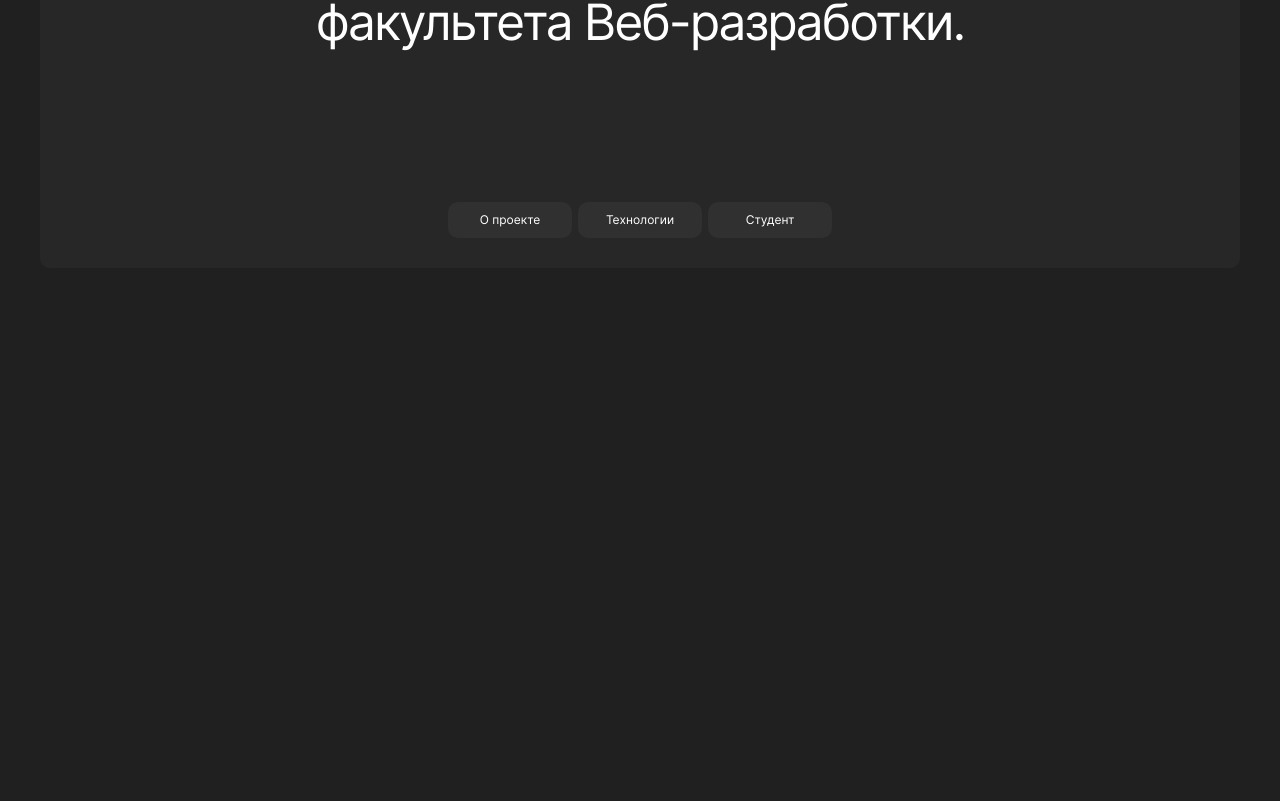
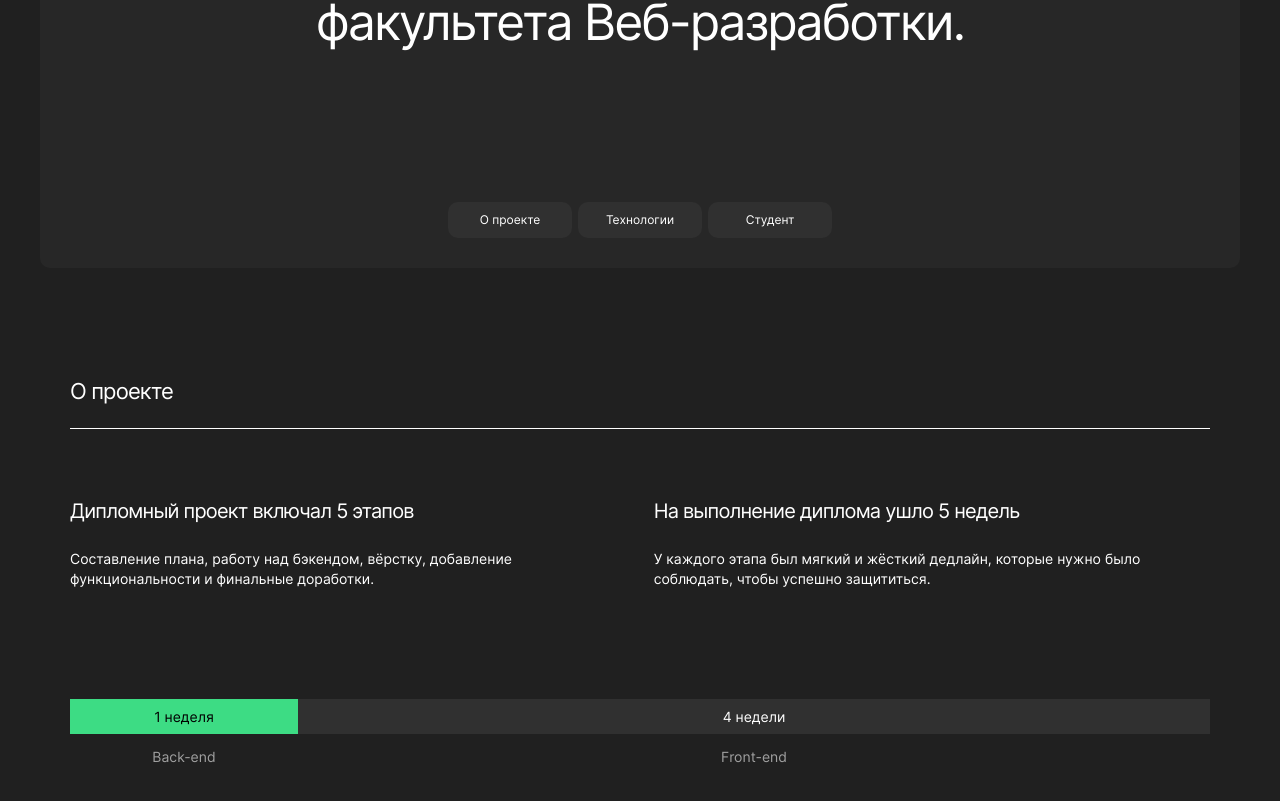
Before and after one commit to romankrivopalov/movies-explorer-frontend, a React (Create React App) app: page / in a window 1280 px wide. Shown: the part 319-1120 px from the top of the page. Before the commit the page ends 800 px from the top, so only its background shows below. Built offline with nearby package versions, Linux system fonts and the light colour scheme.

Commit message:
create component Project

```diff
--- a/src/components/Main/Main.js
+++ b/src/components/Main/Main.js
@@ -1,8 +1,12 @@
 import Promo from "./Promo/Promo.js";
+import Project from "./Project/Project.js";
 
 function Main() {
   return (
+    <div>
       <Promo/>
+      <Project/>
+    </div>
   )
 }
 
--- /dev/null
+++ b/src/components/Main/Project/Project.css
@@ -0,0 +1,120 @@
+.project {
+  margin: 70px 18px;
+}
+
+.project__list {
+  margin: 0;
+  padding: 60px 0 0 0;
+  display: flex;
+  flex-direction: column;
+  gap: 56px;
+  list-style: none;
+}
+
+.project__title {
+  margin: 0;
+  font-size: 18px;
+  line-height: 22px;
+  font-weight: 400;
+  letter-spacing: -0.04em;
+}
+
+.project__text {
+  margin: 0;
+  padding-top: 16px;
+  font-size: 11px;
+  line-height: 16px;
+  font-weight: 400;
+}
+
+.project__steps {
+  padding: 60px 0 0 0;
+  display: grid;
+  grid-template-columns: minmax(100px, 1fr) 4fr;
+  grid-template-rows: repeat(2, auto);
+}
+
+.project__week {
+  margin: 0;
+  padding: 11px 10px;
+  font-size: 11px;
+  line-height: 13px;
+  font-weight: 400;
+  text-align: center;
+  background-color: var(--color-gray);
+}
+
+.project__week_accent {
+  color: var(--color-black);
+  background-color: var(--color-green);
+}
+
+.project__week-signature {
+  margin: 0;
+  padding: 10px 0 0 0;
+  font-size: 11px;
+  line-height: 13px;
+  font-weight: 400;
+  color: #A0A0A0;
+  text-align: center;
+}
+
+@media screen and (min-width: 768px) {
+  .project {
+    margin: 90px 50px;
+  }
+
+  .project__list {
+    padding-top: 70px;
+    flex-direction: row;
+    gap: 30px;
+  }
+
+  .project__title {
+    font-size: 20px;
+    line-height: 24px;
+  }
+
+  .project__text {
+    padding-top: 22px;
+    font-size: 12px;
+    line-height: 18px;
+  }
+
+  .project__steps {
+    padding-top: 93px;
+  }
+
+  .project__week {
+    padding: 9px 10px;
+    font-size: 14px;
+    line-height: 17px;
+  }
+
+  .project__week-signature {
+    padding-top: 14px;
+    font-size: 14px;
+    line-height: 17px;
+  }
+}
+
+@media screen and (min-width: 1280px) {
+  .project {
+    margin: 110px auto 110px auto;
+    width: 1140px;
+  }
+
+  .project__list {
+    gap: 40px;
+  }
+
+  .project__text {
+    padding-top: 26px;
+    font-size: 14px;
+    line-height: 20px;
+  }
+
+  .project__steps {
+    padding-top: 110px;
+  }
+}
--- /dev/null
+++ b/src/components/Main/Project/Project.js
@@ -0,0 +1,39 @@
+import SectionTitle from '../SectionTitle/SectionTitle.js';
+
+function Project() {
+  return (
+    <section className="project">
+      <SectionTitle title="О проекте"/>
+      <ul className="project__list">
+        <li>
+          <h3 className="project__title">
+            Дипломный проект включал 5&nbsp;этапов
+          </h3>
+          <p className="project__text">
+            Составление плана, работу над бэкендом, вёрстку, добавление функциональности и&nbsp;финальные доработки.
+          </p>
+        </li>
+        <li>
+          <h3 className="project__title">
+            На&nbsp;выполнение диплома ушло 5&nbsp;недель
+          </h3>
+          <p className="project__text">
+            У&nbsp;каждого этапа был мягкий и&nbsp;жёсткий дедлайн, которые нужно было соблюдать, чтобы успешно защититься.
+          </p>
+        </li>
+      </ul>
+      <div className="project__steps">
+        <p className="project__week project__week_accent">
+          1 неделя
+        </p>
+        <p className="project__week">
+          4 недели
+        </p>
+        <p className="project__week-signature">Back-end</p>
+        <p className="project__week-signature">Front-end</p>
+      </div>
+    </section>
+  )
+}
+
+export default Project;
--- a/src/index.css
+++ b/src/index.css
@@ -8,3 +8,5 @@
 @import url('./components/Navigation/Navigation.css');
 
 @import url('./components/Main/Promo/Promo.css');
+@import url('./components/Main/Project/Project.css');
+@import url('./components/Main/SectionTitle/SectionTitle.css');
```
